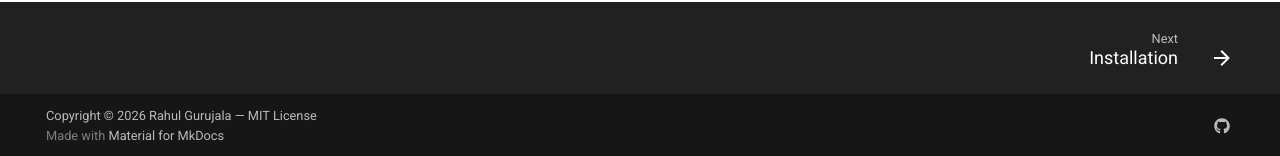
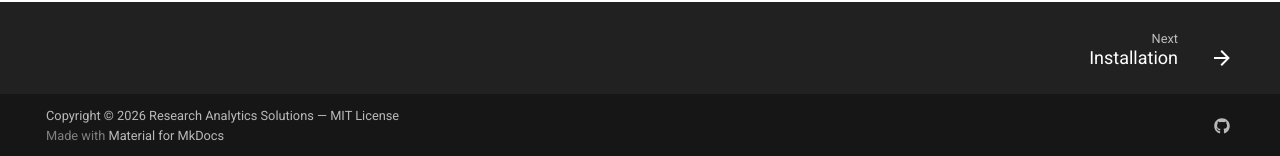
Before and after one commit to Research-Analytics-Solutions/spine, an MkDocs documentation site: the page built from docs/index.md, in a window 1280 px wide and 900 px high, scrolled down 1180 px. Shown: the part 741-897 px from the top of the window. Built offline with MkDocs 1.6.1 and Material for MkDocs 9.7.7, drawn with Linux system fonts in a browser that asks for light colours; comment, search, counter and statistics services are not loaded.

Commit message:
chore: set copyright holder to Research Analytics Solutions

```diff
--- a/mkdocs.yml
+++ b/mkdocs.yml
@@ -3,7 +3,7 @@ site_description: A lightweight, modular, protocol-native runtime for production
 site_url: https://research-analytics-solutions.github.io/spine/
 repo_url: https://github.com/Research-Analytics-Solutions/spine
 repo_name: Research-Analytics-Solutions/spine
-copyright: Copyright &copy; 2026 Rahul Gurujala — MIT License
+copyright: Copyright &copy; 2026 Research Analytics Solutions — MIT License
 
 theme:
   name: material
```
Also changed, not shown: README.md (+1 -1 lines), 1 other file.
